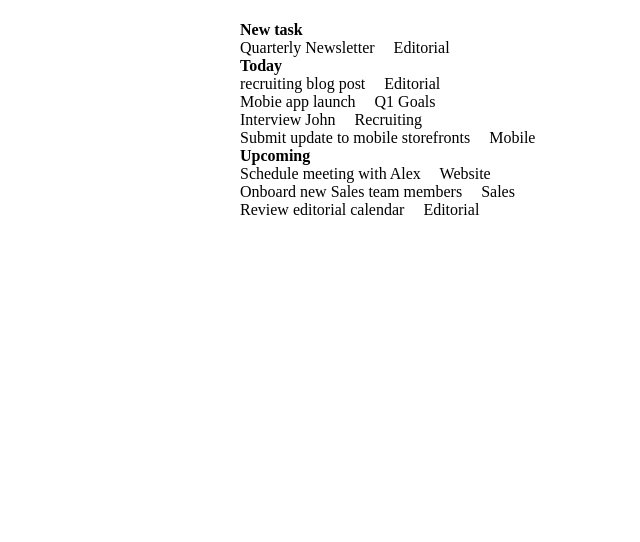
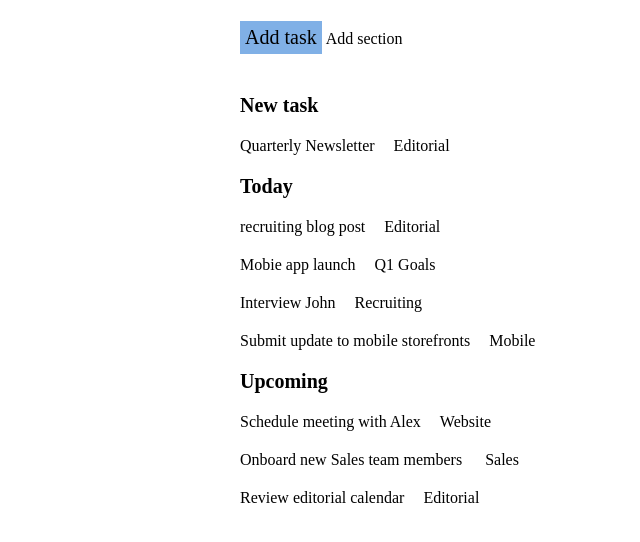
Before and after one commit to RaffaeleVallifuoco/html-css-toboolist, a plain HTML site: page index.html in a window 1280 px wide. Shown: the part 56-598 px from the top of the page, without its empty margins (0-640 px from the left). Drawn offline with Linux system fonts and the light colour scheme.

Commit message:
adjust spacing

```diff
--- a/css/style.css
+++ b/css/style.css
@@ -8,6 +8,9 @@
 
 ol, ul, menu {
     list-style: none;
+}
+span {
+    display: inline-block;
 }
 
 /* header */
@@ -21,6 +24,25 @@ ol, ul, menu {
     margin: 0 auto;
 }
 
+.container .header {
+    margin-bottom: 40px;
+}
+
+.content .add_task{
+    font-size: 20px;
+    padding: 5px;
+    background-color: rgb(128, 176, 230);
+}
+.content .section{
+    margin-bottom: 20px;
+}
+
+li{
+    margin-bottom: 20px;
+}
 li .item {
     margin-right: 15px;
 }
+
+strong  {
+ font-size: 20px;
--- a/index.html
+++ b/index.html
@@ -14,20 +14,28 @@
     <!-- page main content -->
     <main class="content">
         <div class="container">
-            <div class="container header"></div>
+            <div class="container header">
+                <span class="add_task"> Add task</span>
+                <span class="add_section">Add section</span>
+            </div>
             <!-- section -->
+            <p class="section">
                 <ul class="New task">
                     <li>
                         <strong>New task</strong>
                     </li>
                     <li><span class="item">Quarterly Newsletter</span> <span class="category editorial">Editorial</span></li>
                 </ul>
+            </p>
+            <p class="section">
                 <ul class="Today">
                     <li><strong>Today</strong></li>
                     <li><span class="item">recruiting blog post</span> <span class="category editorial">Editorial</span></li>
                     <li><span class="item">Mobie app launch</span> <span class="category goals">Q1 Goals</span></li>
                     <li><span class="item">Interview John</span> <span class="category recruiting">Recruiting</span></li>
                     <li><span class="item">Submit update to mobile storefronts</span> <span class="category mobile"></span>Mobile</li>
+            </p>
+            <p class="section">
                 </ul>
                 <ul class="upcoming">
                     <li><strong>Upcoming</strong></li>
@@ -36,6 +44,7 @@
                     <li><span class="item"> Review editorial calendar</span> <span class="category editorial"> Editorial</span></li>
 
                 </ul>
+            </p>
         </div>
     </main>
 </body>
```
Lines whose indentation alone changed are shown as unchanged.
